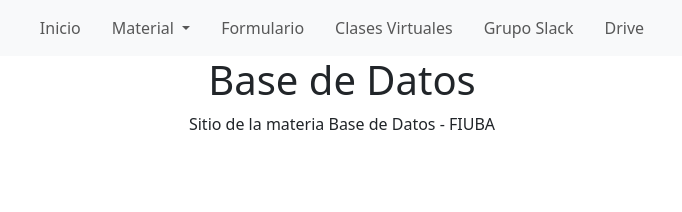
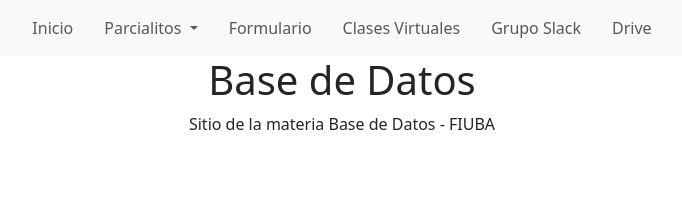
Before and after one commit to base-de-datos-fiuba/bdd-fiuba, a Jekyll site: the page built from index.md, in a window 1280 px wide. Shown: the top 212 px of the page, without its empty margins (298-980 px from the left). Built offline with Jekyll 4.4.1, drawn with Linux system fonts in a browser that asks for light colours.

Commit message:
adding parcialitos page

```diff
--- a/_config.yml
+++ b/_config.yml
@@ -1,3 +1,7 @@
 title: "Base de Datos"
 description: "Sitio de la materia Base de Datos - FIUBA"
 theme: minima
+
+collections:
+  material:
+    output: true
--- a/_layouts/default.html
+++ b/_layouts/default.html
@@ -32,29 +32,16 @@
                     </li>
                     <li class="nav-item dropdown">
                         <a class="nav-link dropdown-toggle" href="#" id="materialDropdown" role="button" data-bs-toggle="dropdown" aria-expanded="false">
-                            Material
+                            Parcialitos
                         </a>
                         <ul class="dropdown-menu" aria-labelledby="materialDropdown">
+                            {% for page in site.parcialitos %}
                             <li>
-                                <a class="dropdown-item" href="bibliografia.html">
-                                    <i class="fas fa-book"></i> Bibliografía
+                                <a class="dropdown-item" href="{{ page.url | relative_url }}">
+                                    {{ page.title }}
                                 </a>
                             </li>
-                            <li>
-                                <a class="dropdown-item" href="guias-ejercicios.html">
-                                    <i class="fas fa-dumbbell"></i> Guías de Ejercicios
-                                </a>
-                            </li>
-                            <li>
-                                <a class="dropdown-item" href="drive.html">
-                                    <i class="fas fa-folder"></i> Drive
-                                </a>
-                            </li>
-                            <li>
-                                <a class="dropdown-item" href="canal.html">
-                                    <i class="fas fa-play"></i> Canal
-                                </a>
-                            </li>
+                            {% endfor %}
                         </ul>
                     </li>
                     <li class="nav-item">
```
Also changed, not shown: parcialitos/parcialito_1.md (added, +5 -0 lines), parcialitos/parcialito_2.md (added, +5 -0 lines).
